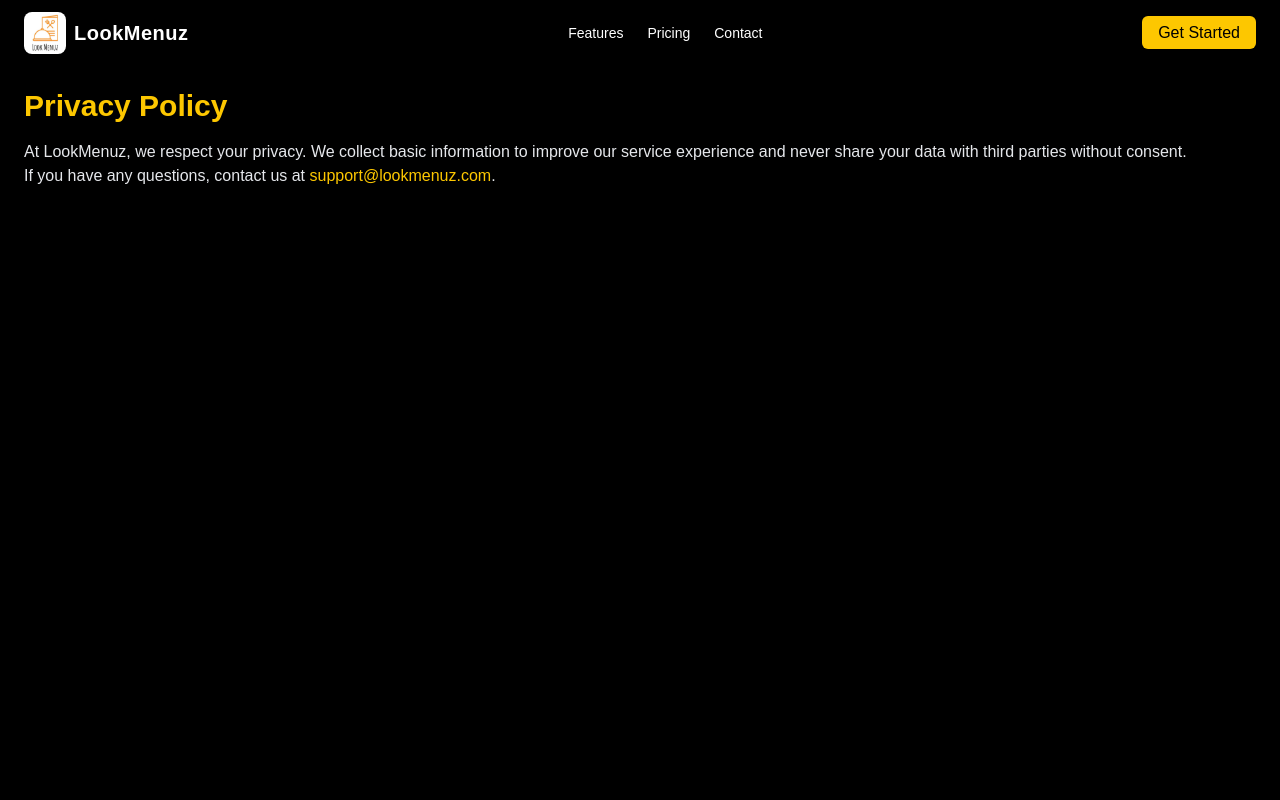
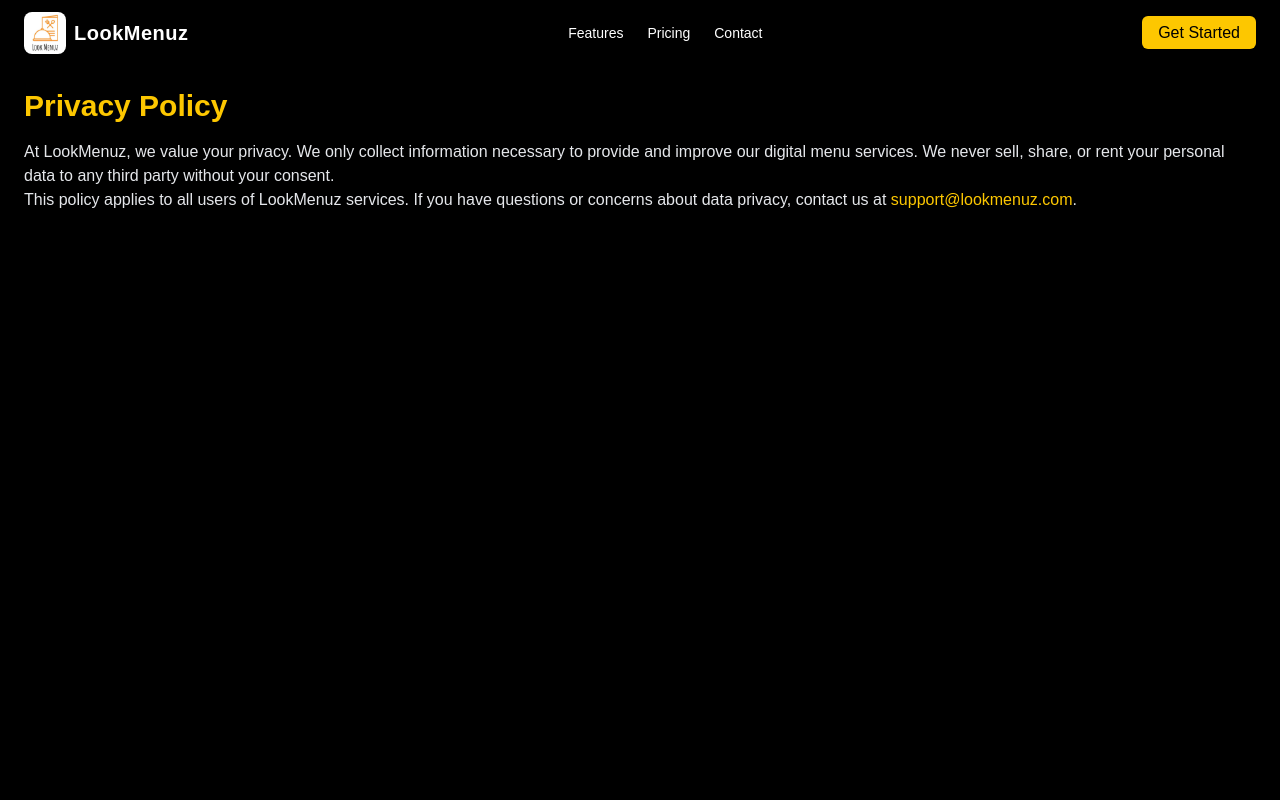
Before and after one commit to Zayed-Attar/lookmenuz-site, a Next.js app: page /privacy-policy in a window 1280 px wide. Shown: the top 800 px of the page. Built offline with nearby package versions, Linux system fonts and the light colour scheme.

Commit message:
Fix privacy policy page 404 issue

```diff
--- a/src/pages/privacy-policy.tsx
+++ b/src/pages/privacy-policy.tsx
@@ -5,12 +5,14 @@
         Privacy Policy
       </h1>
       <p>
-        At LookMenuz, we respect your privacy. We collect basic information to
-        improve our service experience and never share your data with third
-        parties without consent.
+        At LookMenuz, we value your privacy. We only collect information
+        necessary to provide and improve our digital menu services. We never
+        sell, share, or rent your personal data to any third party without your
+        consent.
       </p>
       <p>
-        If you have any questions, contact us at{" "}
+        This policy applies to all users of LookMenuz services. If you have
+        questions or concerns about data privacy, contact us at{" "}
         <a href="mailto:support@lookmenuz.com" className="text-yellow-400">
           support@lookmenuz.com
         </a>
```
